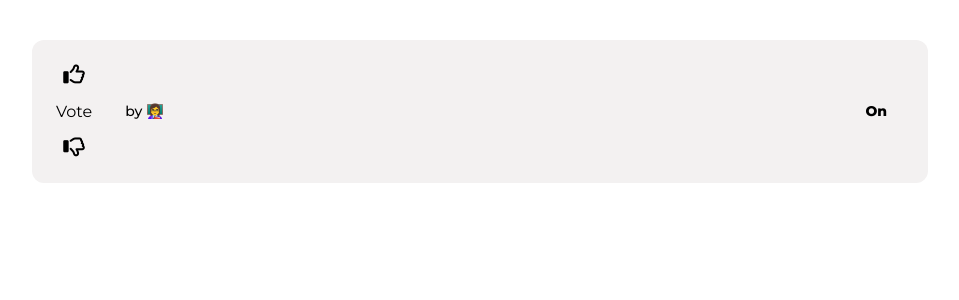
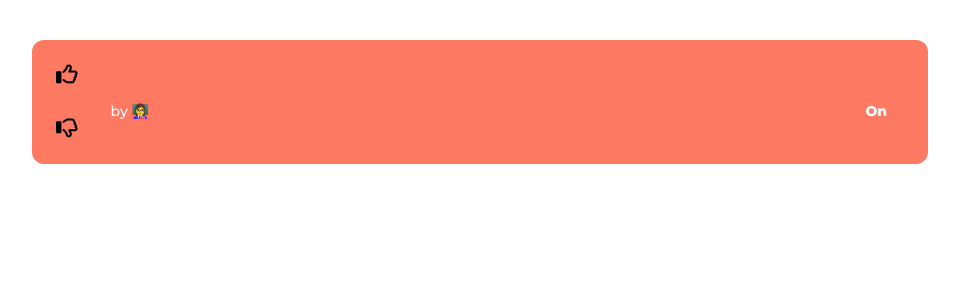
Before and after one commit to d-shaktiranjan/CommunityForum, a Django app: template templates/postView.html in a window 1280 px wide. Shown: the part 79-379 px from the top of the page, without its empty margins (160-1119 px from the left). Run offline with Django 3.2, Linux system fonts and the light colour scheme; the template is opened without the code that fills it, so the values that code supplies are empty; some libraries are stand-ins or nearby versions.

Commit message:
change bg-color & text-color of post view

```diff
--- a/static/css/viewPost.css
+++ b/static/css/viewPost.css
@@ -35,7 +35,8 @@ a {
 .post-container {
     display: flex;
     align-items: baseline;
-    background-color: rgb(243, 241, 241);
+    background-color: rgb(253, 121, 98);
+    color: rgb(255, 255, 255);
     margin: 0 0 2rem;
     width: 70vw;
     padding: 1rem;
--- a/templates/postView.html
+++ b/templates/postView.html
@@ -19,7 +19,7 @@
                             <i class="vote-icon fa-regular fa-thumbs-up"> {{post.likeCount}}</i>
                         </a>
                     </li>
-                    <li>Vote</li>
+                    <li> </li>
                     <li>
                         <a href="">
                             <i class="vote-icon fa-regular fa-thumbs-down"> {{post.disLikeCount}}</i>
```
